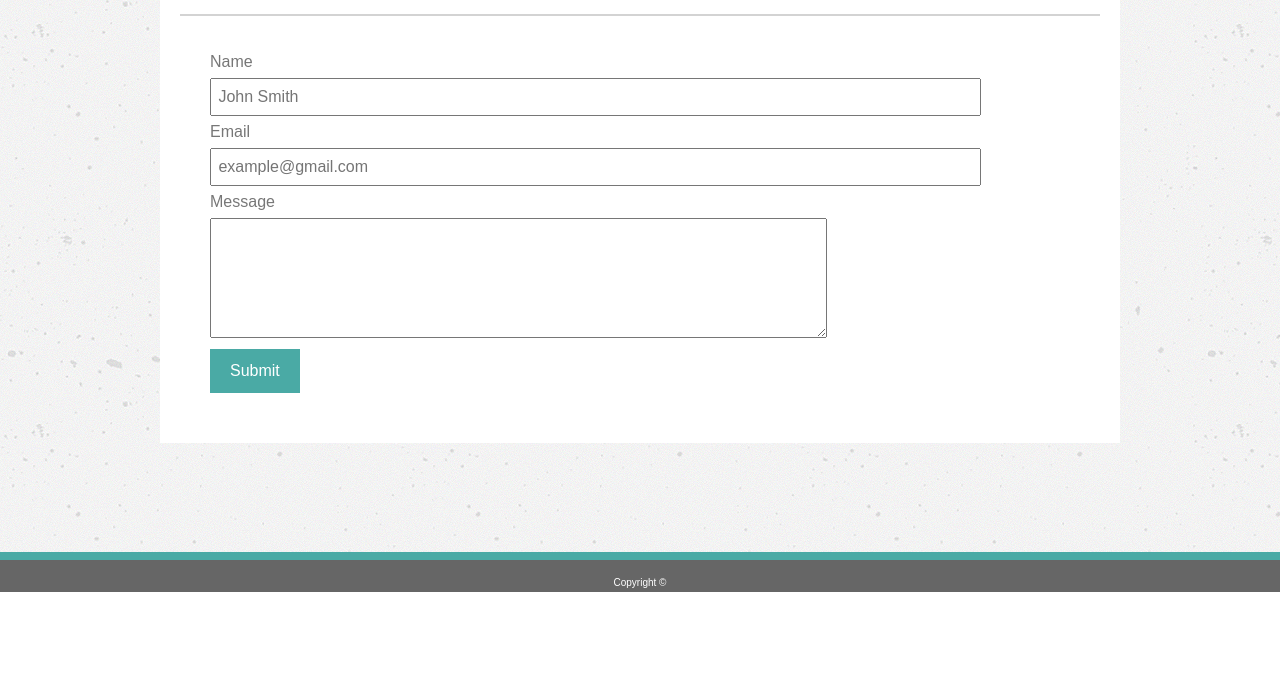
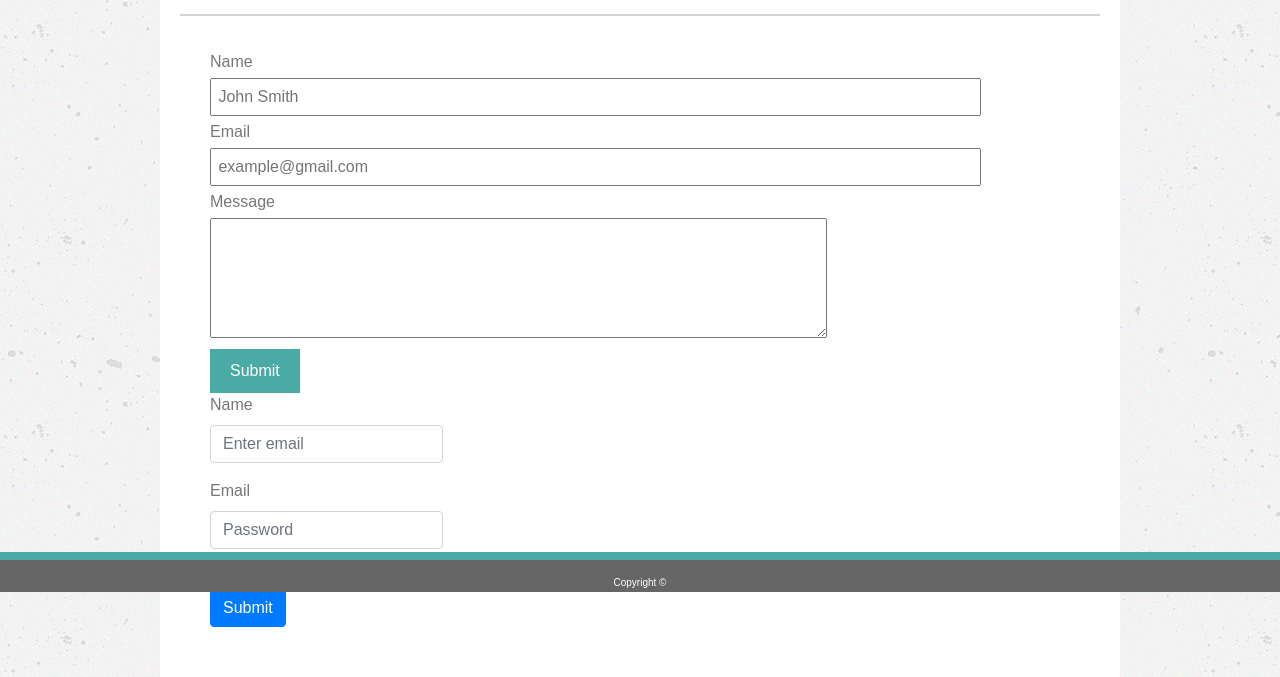
Before and after one commit to rgvegajr/Bootstrap-Portfolio, a plain HTML site: page contact.html in a window 1280 px wide. Shown: the part 208-885 px from the top of the page. Before the commit the page ends 800 px from the top, so only its background shows below. Drawn offline with nearby package versions, Linux system fonts and the light colour scheme.

```diff
--- a/assets/css/style.css
+++ b/assets/css/style.css
@@ -23,6 +23,7 @@
 
 .row {
 margin: 30px;
+
 }
 
 h2 {
@@ -36,7 +37,6 @@
     width: 200px;
     padding-right: 20px;
 }
-
 
 p  {
     float: left;
@@ -54,11 +54,14 @@
 
 .card-body  {
     background-color: #4AAAA5;
+    text-align: center;
 }
 
 .card-text {
     color:  white;
+    font-weight: 600;
 }
+
 #message  {
     width: 80%;
     height: 120px;
--- a/contact.html
+++ b/contact.html
@@ -45,6 +45,23 @@
                         <br>
                         <input id="button" type="submit" value="Submit">
                        </form>
+                <form>
+                      <div class="form-group">
+                          <label for="exampleInputName">Name</label>
+                          <input type="name" class="form-control" id="exampleInputName" aria-describedby="emailHelp" placeholder="Enter email">
+                          <!-- <small id="emailHelp" class="form-text text-muted">We'll never share your email with anyone else.</small> -->
+                        </div>
+                        <div class="form-group">
+                          <label for="exampleInputEmail">Email</label>
+                          <input type="email" class="form-control" id="exampleInputEmail" placeholder="Password">
+                        </div>
+                        <div class="form-check">
+                          <input type="checkbox" class="form-check-input" id="exampleCheck1">
+                          <label class="form-check-label" for="exampleCheck1">Check me out</label>
+                        </div>
+                        <button type="submit" class="btn btn-primary">Submit</button>
+                      </form>
+
             </div>
         </div>
         <!-- fixed footer (move to separate footer file)-->
```
Also changed, not shown: portfolio.html (+6 -1 lines), assets/images/wgg.png (added), 1 other file. Lines whose indentation alone changed are shown as unchanged.
